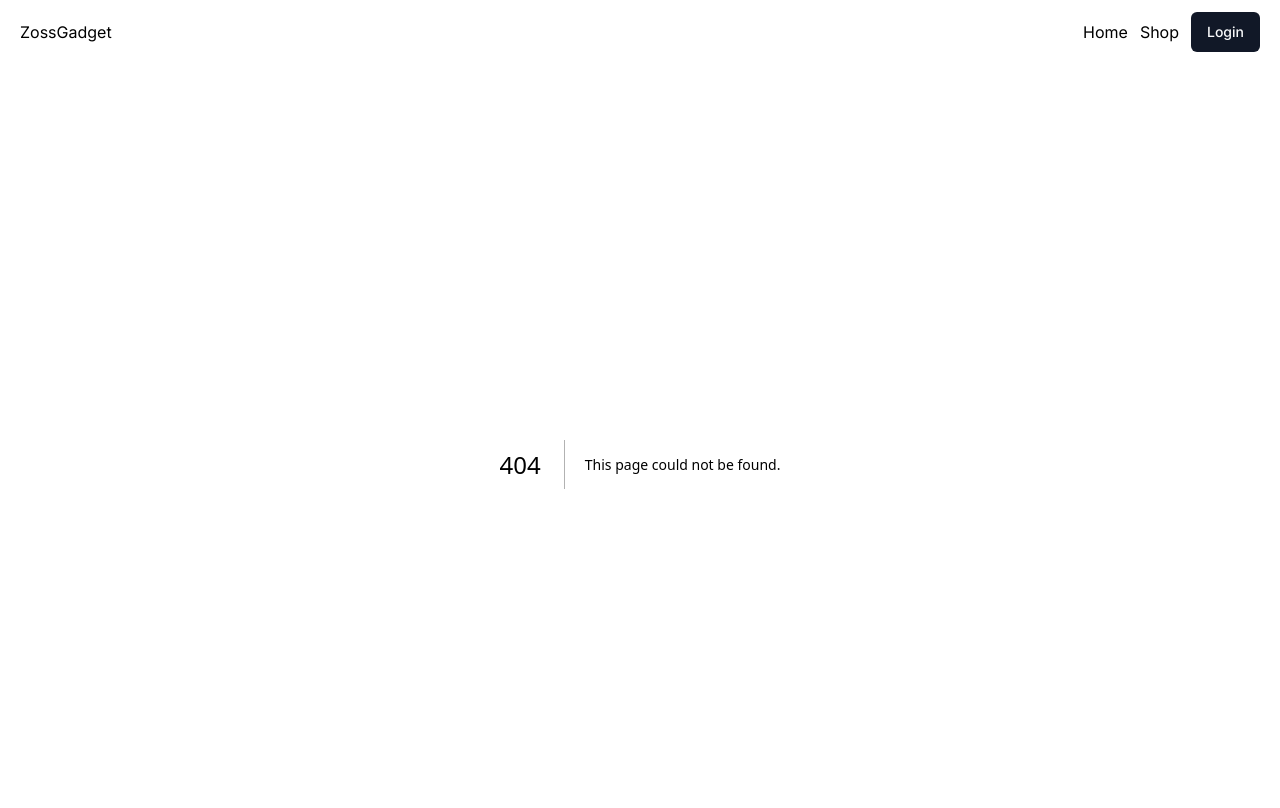
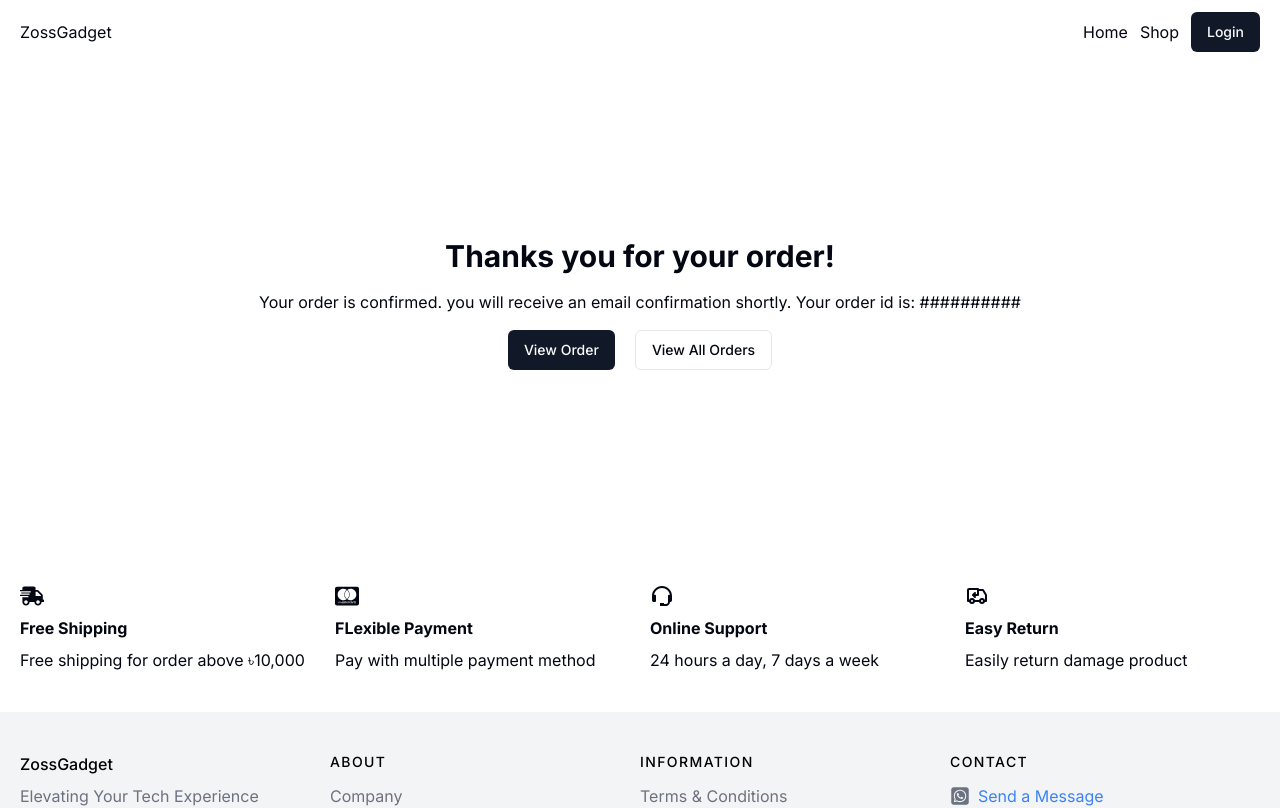
Before and after one commit to ProgrammerRashed/full-ecommerce, a Next.js app in the folder client/: page /checkout/success in a window 1280 px wide. Before the commit this address had no page. Shown: the top 808 px of the page. Built offline with nearby package versions, Linux system fonts and the light colour scheme.

Commit message:
add /order succcess page

```diff
--- /dev/null
+++ b/client/src/app/checkout/success/page.tsx
@@ -0,0 +1,17 @@
+import { Button } from "@/components/ui/button"
+
+
+const CheckoutSuccessComponent = () => {
+  return (
+    <div className="min-h-[60vh] max-w-[1240px] mx-auto flex flex-col gap-4 justify-center items-center">
+      <h1 className="text-3xl font-bold">Thanks you for your order!</h1>
+      <p>Your order is confirmed. you will receive an email confirmation shortly. Your order id is: ##########</p>
+      <div className="cta flex gap-5">
+        <Button>View Order</Button>
+        <Button variant="outline">View All Orders</Button>
+      </div>
+    </div>
+  )
+}
+
+export default CheckoutSuccessComponent
```
